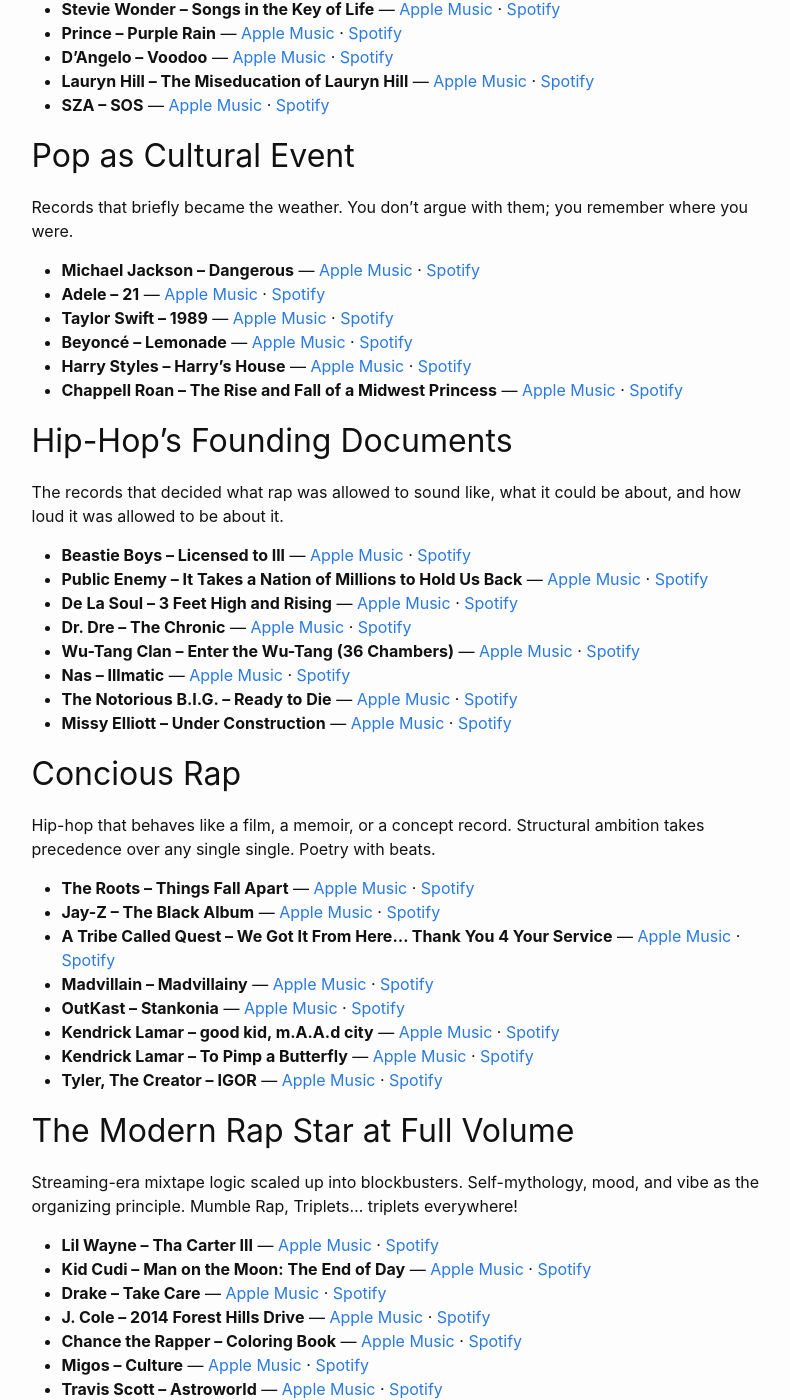
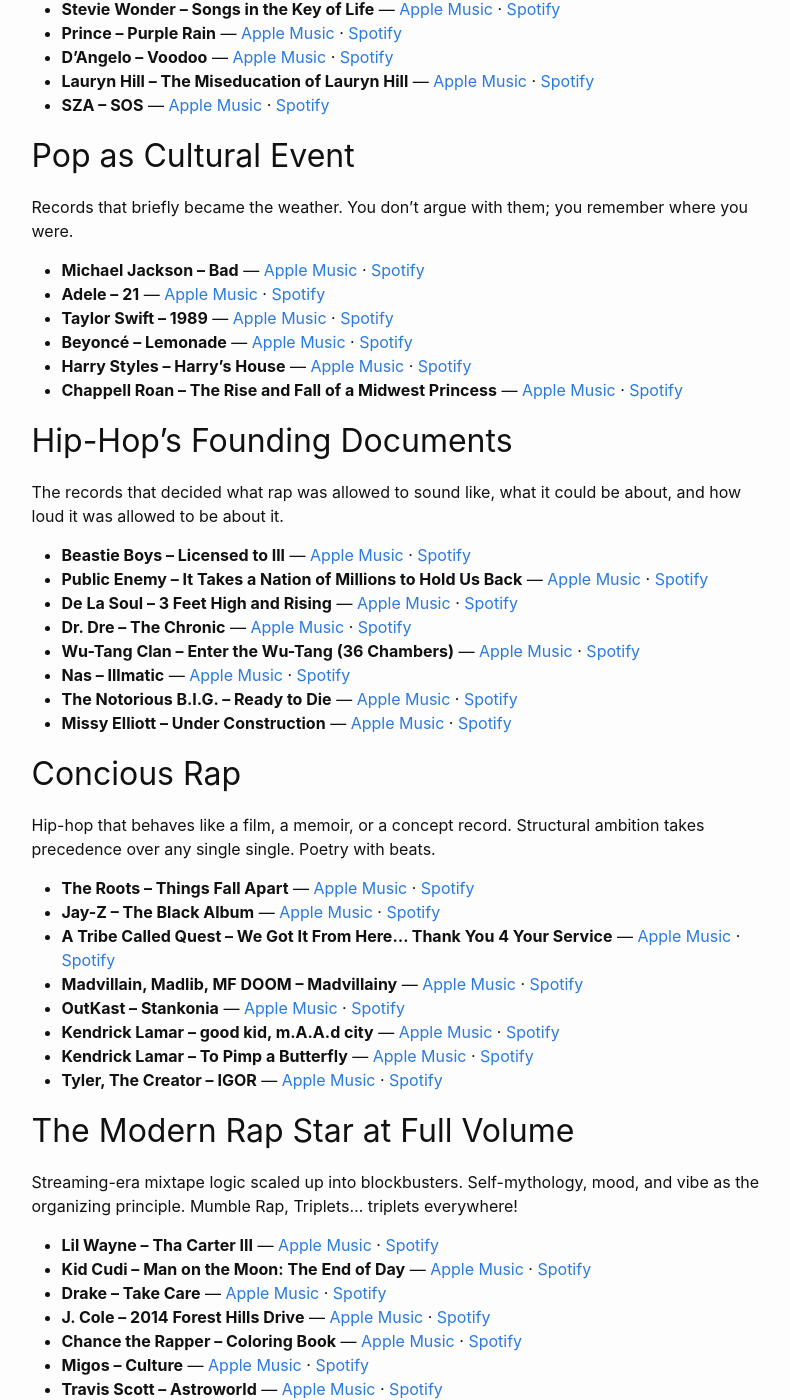
Before and after one commit to sidkiblawi/sidkiblawi.github.io, a Jekyll site: the page built from top-100-albums.md, in a window 1280 px wide and 1400 px high, scrolled down 2024 px. Shown: the whole window, without its empty margins (231-1021 px from the left). Built offline with Jekyll 4.4.1, drawn with Linux system fonts in a browser that asks for light colours.

Commit message:
Update Michael Jackson and Madvillain album entries

```diff
--- a/top-100-albums.md
+++ b/top-100-albums.md
@@ -93,7 +93,7 @@ architecture, worldly stakes. We all live in different Americas.
 Records that briefly became the weather. You don't argue with them; you
 remember where you were.
 
-- **Michael Jackson – Dangerous** — [Apple Music](https://music.apple.com/us/search?term=Michael%20Jackson%20Dangerous) · [Spotify](https://open.spotify.com/search/Michael%20Jackson%20Dangerous)
+- **Michael Jackson – Bad** — [Apple Music](https://music.apple.com/us/search?term=Michael%20Jackson%20Bad) · [Spotify](https://open.spotify.com/search/Michael%20Jackson%20Bad)
 - **Adele – 21** — [Apple Music](https://music.apple.com/us/search?term=Adele%2021) · [Spotify](https://open.spotify.com/search/Adele%2021)
 - **Taylor Swift – 1989** — [Apple Music](https://music.apple.com/us/search?term=Taylor%20Swift%201989) · [Spotify](https://open.spotify.com/search/Taylor%20Swift%201989)
 - **Beyoncé – Lemonade** — [Apple Music](https://music.apple.com/us/search?term=Beyonc%C3%A9%20Lemonade) · [Spotify](https://open.spotify.com/search/Beyonc%C3%A9%20Lemonade)
@@ -122,7 +122,7 @@ ambition takes precedence over any single single. Poetry with beats.
 - **The Roots – Things Fall Apart** — [Apple Music](https://music.apple.com/us/search?term=The%20Roots%20Things%20Fall%20Apart) · [Spotify](https://open.spotify.com/search/The%20Roots%20Things%20Fall%20Apart)
 - **Jay-Z – The Black Album** — [Apple Music](https://music.apple.com/us/search?term=Jay-Z%20The%20Black%20Album) · [Spotify](https://open.spotify.com/search/Jay-Z%20The%20Black%20Album)
 - **A Tribe Called Quest – We Got It From Here… Thank You 4 Your Service** — [Apple Music](https://music.apple.com/us/search?term=A%20Tribe%20Called%20Quest%20We%20Got%20It%20From%20Here%E2%80%A6%20Thank%20You%204%20Your%20Service) · [Spotify](https://open.spotify.com/search/A%20Tribe%20Called%20Quest%20We%20Got%20It%20From%20Here%E2%80%A6%20Thank%20You%204%20Your%20Service)
-- **Madvillain – Madvillainy** — [Apple Music](https://music.apple.com/us/search?term=Madvillain%20Madvillainy) · [Spotify](https://open.spotify.com/search/Madvillain%20Madvillainy)
+- **Madvillain, Madlib, MF DOOM – Madvillainy** — [Apple Music](https://music.apple.com/us/search?term=Madvillain%20Madvillainy) · [Spotify](https://open.spotify.com/search/Madvillain%20Madvillainy)
 - **OutKast – Stankonia** — [Apple Music](https://music.apple.com/us/search?term=OutKast%20Stankonia) · [Spotify](https://open.spotify.com/search/OutKast%20Stankonia)
 - **Kendrick Lamar – good kid, m.A.A.d city** — [Apple Music](https://music.apple.com/us/search?term=Kendrick%20Lamar%20good%20kid%2C%20m.A.A.d%20city) · [Spotify](https://open.spotify.com/search/Kendrick%20Lamar%20good%20kid%2C%20m.A.A.d%20city)
 - **Kendrick Lamar – To Pimp a Butterfly** — [Apple Music](https://music.apple.com/us/search?term=Kendrick%20Lamar%20To%20Pimp%20a%20Butterfly) · [Spotify](https://open.spotify.com/search/Kendrick%20Lamar%20To%20Pimp%20a%20Butterfly)
```
